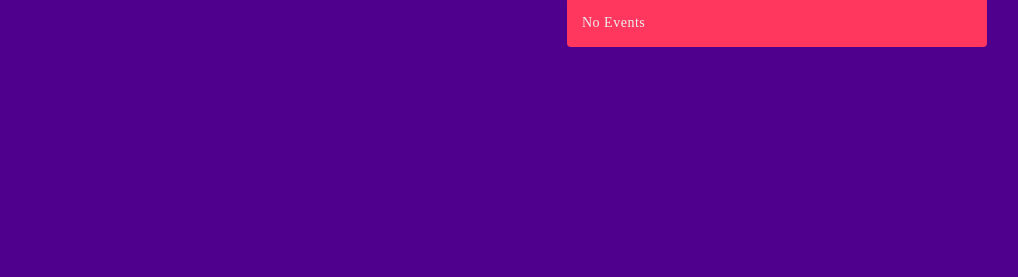
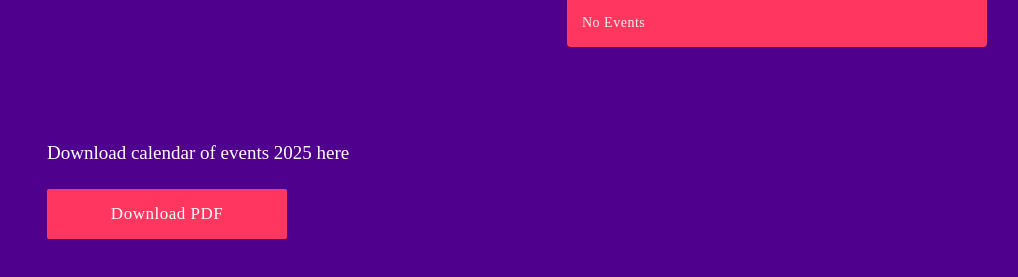
Before and after one commit to asifverse/stc-calendar-2025, a plain HTML site: page index.html in a window 1280 px wide. Shown: the part 619-896 px from the top of the page, without its empty margins (53-1071 px from the left). Before the commit the page ends 800 px from the top, so only its background shows below. Drawn offline with nearby package versions, Linux system fonts and the light colour scheme; a web font is replaced by a local one.

Commit message:
New PDF uploaded

```diff
--- a/index.html
+++ b/index.html
@@ -1,5 +1,6 @@
 <!DOCTYPE html>
 <html lang="en">
+<base target="_top">
 <head>
     <meta charset="UTF-8">
     <meta name="viewport" content="width=device-width, initial-scale=1.0">
@@ -60,7 +61,7 @@
                 <div id="calendar"></div>
             </div>
         </div>
-        <!-- <div class="container">
+        <div class="container">
             <div class="downloadPDF">
                 <div class="description">
                     <h5>Download calendar of events 2025 here</h5>
@@ -71,7 +72,7 @@
                     </button>
                 </a>
             </div>
-        </div> -->
+        </div>
     </div>
 </body>
 <script>
```
